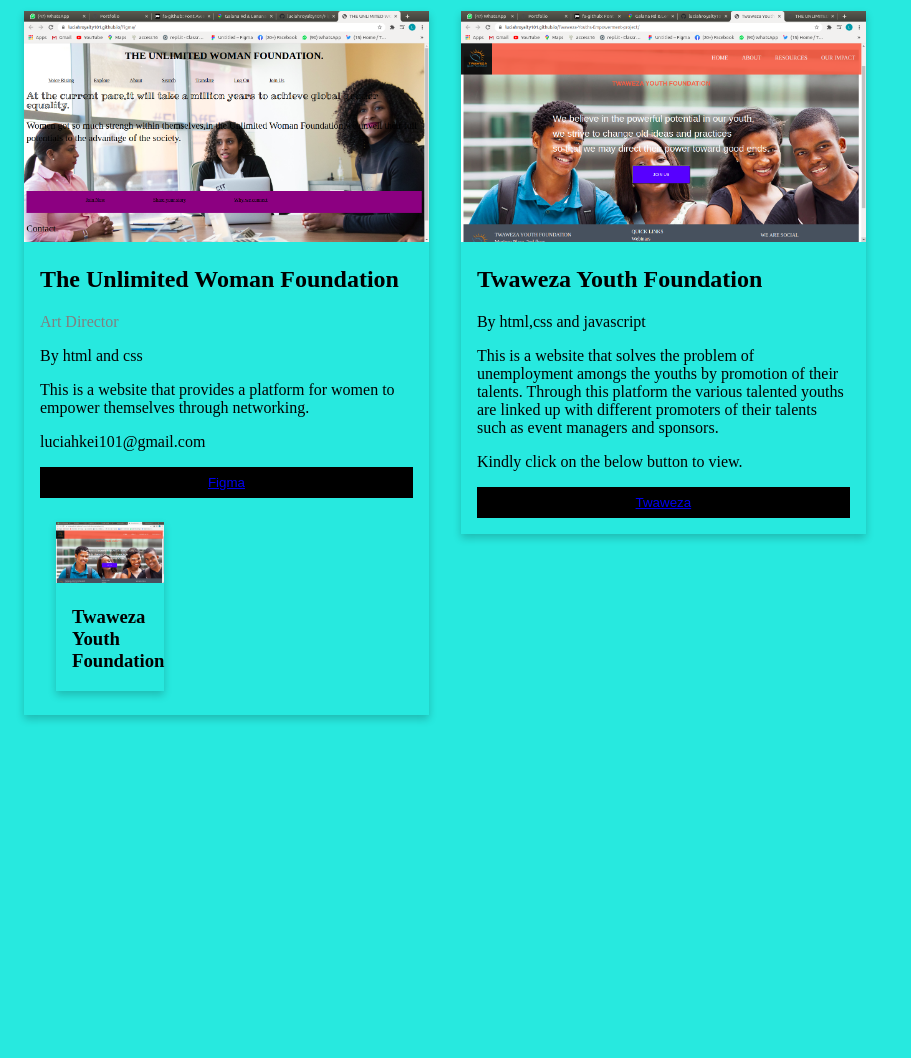
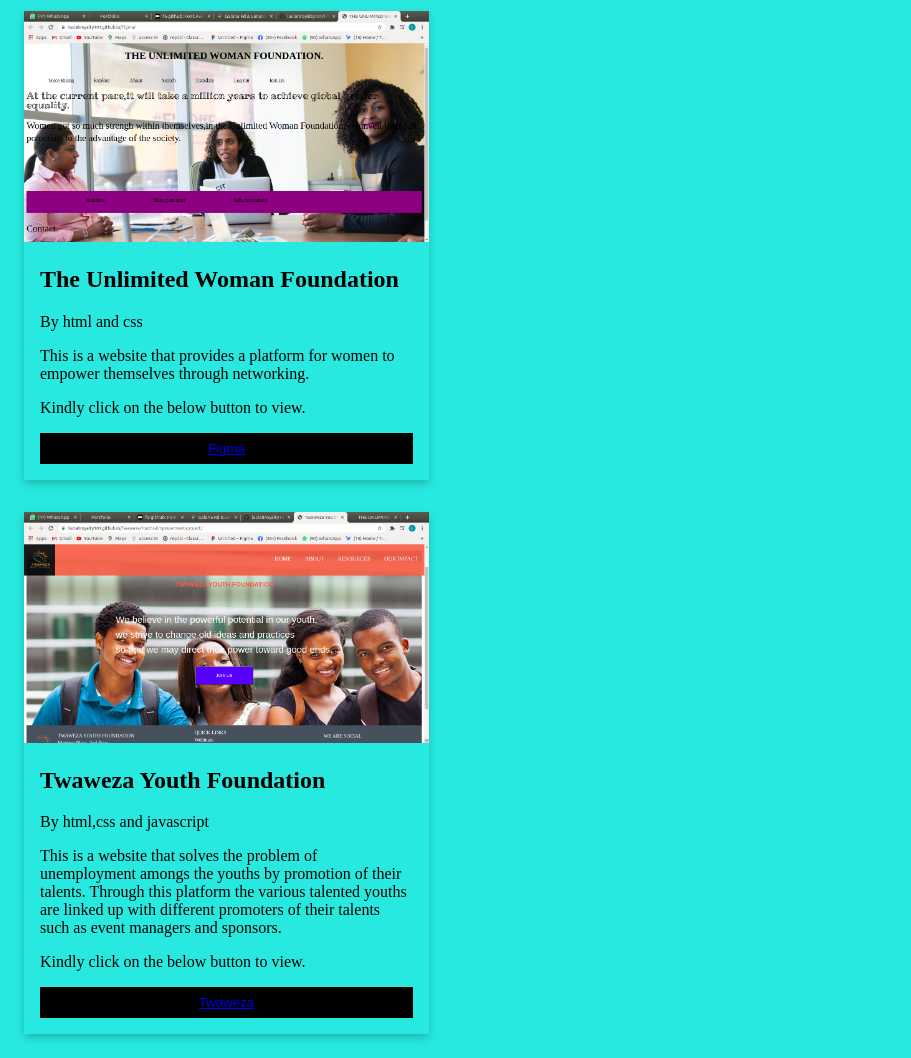
Before and after one commit to luciahroyalty101/my-portfolio, a plain HTML site: page index.html in a window 1280 px wide. Shown: the part 1432-2490 px from the top of the page, without its empty margins (0-911 px from the left). Before the commit the page ends 2171 px from the top, so only its background shows below. Drawn offline with Linux system fonts and the light colour scheme.

Commit message:
add deleted some texts

```diff
--- a/index.html
+++ b/index.html
@@ -71,17 +71,13 @@
             <img src="img/Screenshot from 2020-09-25 12-00-40.png" alt="Mike" style="width:100%">
             <div class="container">
               <h2>The Unlimited Woman Foundation</h2>
-              <p class="title">Art Director</p>
+              <p class="title"></p>
               <p>By html and css</p>
               <p>This is a website that provides a platform for women to empower themselves
                through networking.</p>
-                <p>luciahkei101@gmail.com</p>
+                <p>Kindly click on the below button to view.</p>
               <p><button class="button"><a href="https://luciahroyalty101.github.io/Figma/">Figma</a></button></p>
-              <div class="column">
-                  <div class="card">
-                      <img src="img/Screenshot from 2020-09-25 12-01-44.png" alt="steve" style="width: 100%">
-                      <div class="container">
-                        <h3>Twaweza Youth Foundation</h3>
+
                       </div>
                   </div>
 
```
